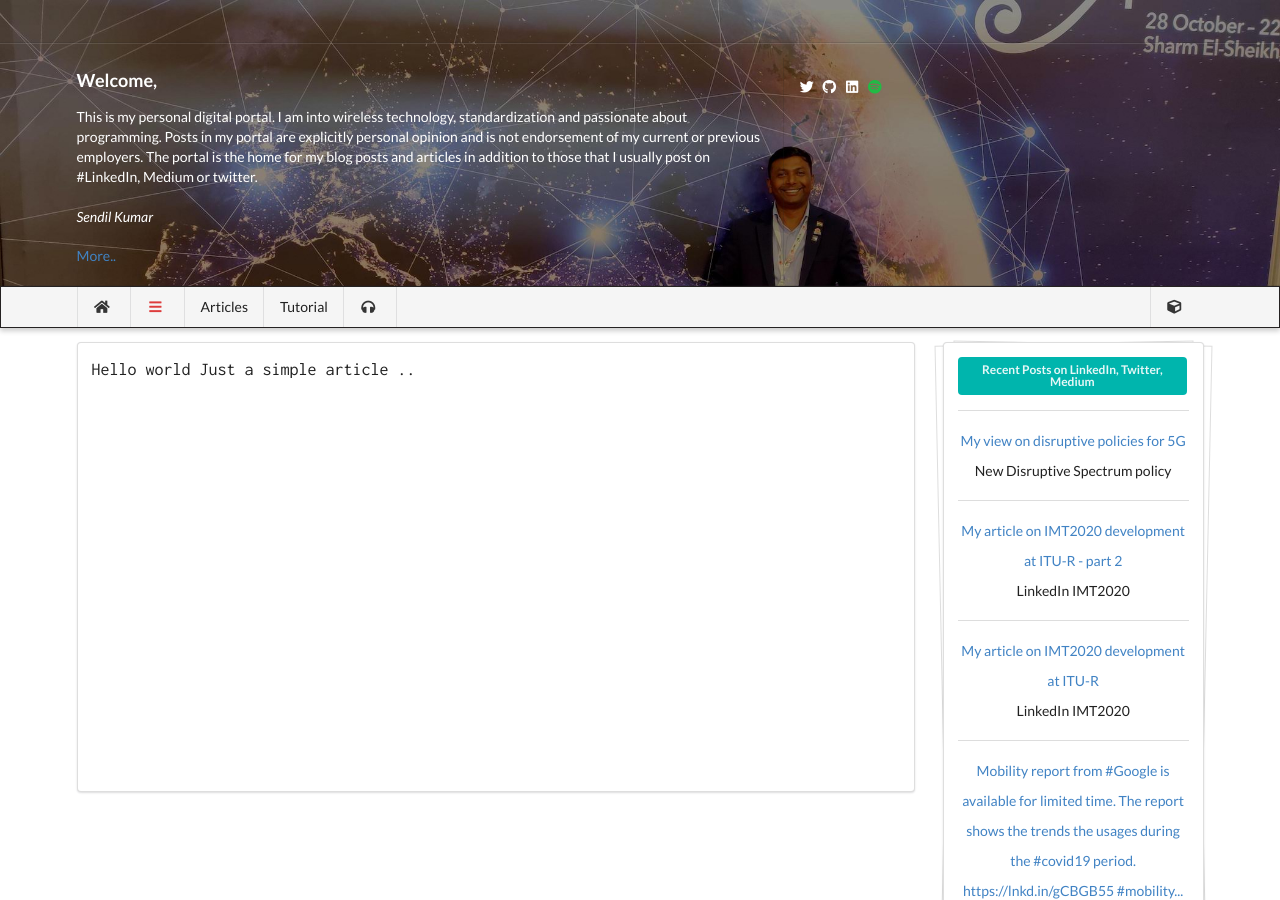
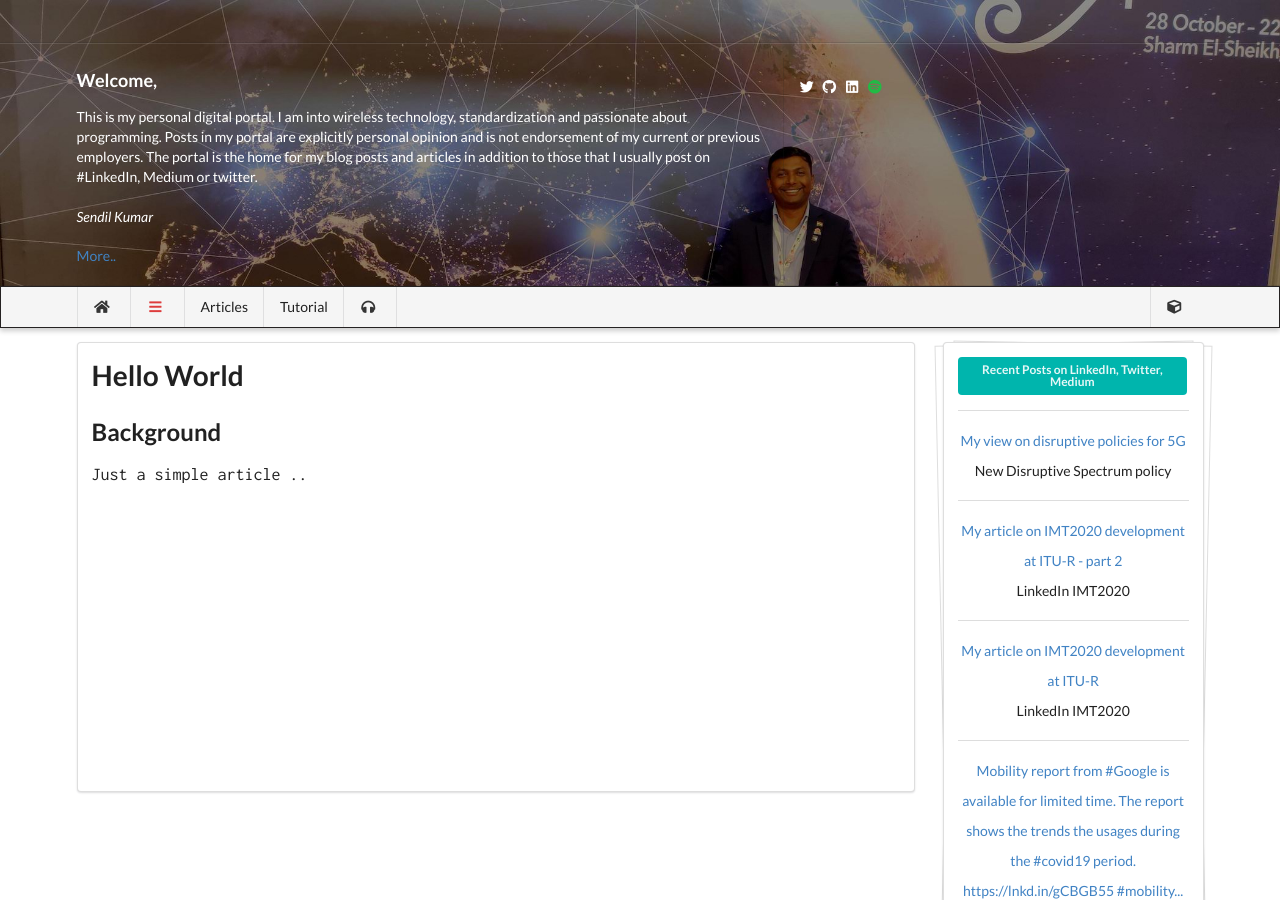
Before and after one commit to wiless/wiless.github.io, a Jekyll site: the page built from _articles/helloworld.md, in a window 1280 px wide and 900 px high. Built offline with Jekyll 4.4.1, drawn with Linux system fonts in a browser that asks for light colours; nearby versions of some CDN libraries; some web fonts are replaced; library files that are not in the unit come from our copies; comment, search, counter and statistics services are not loaded; a style sheet for code colours, icons or effects is not loaded.

Commit message:
Update helloworld.md

```diff
--- a/_articles/helloworld.md
+++ b/_articles/helloworld.md
@@ -7,5 +7,8 @@ nextpost: /article/3gpprel17.html
 id: 999
 ---
 
-Hello world
+# Hello World
+
+
+## Background
 Just a simple article ..
```
